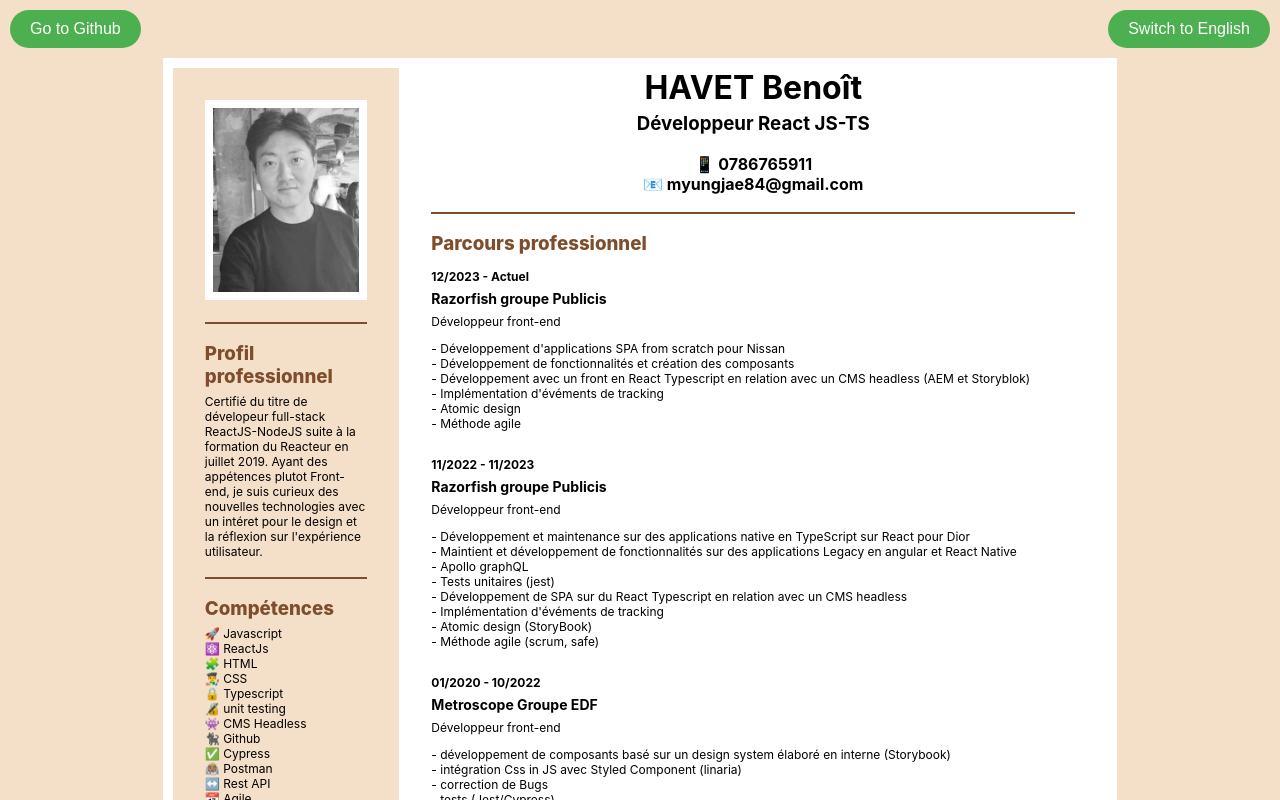
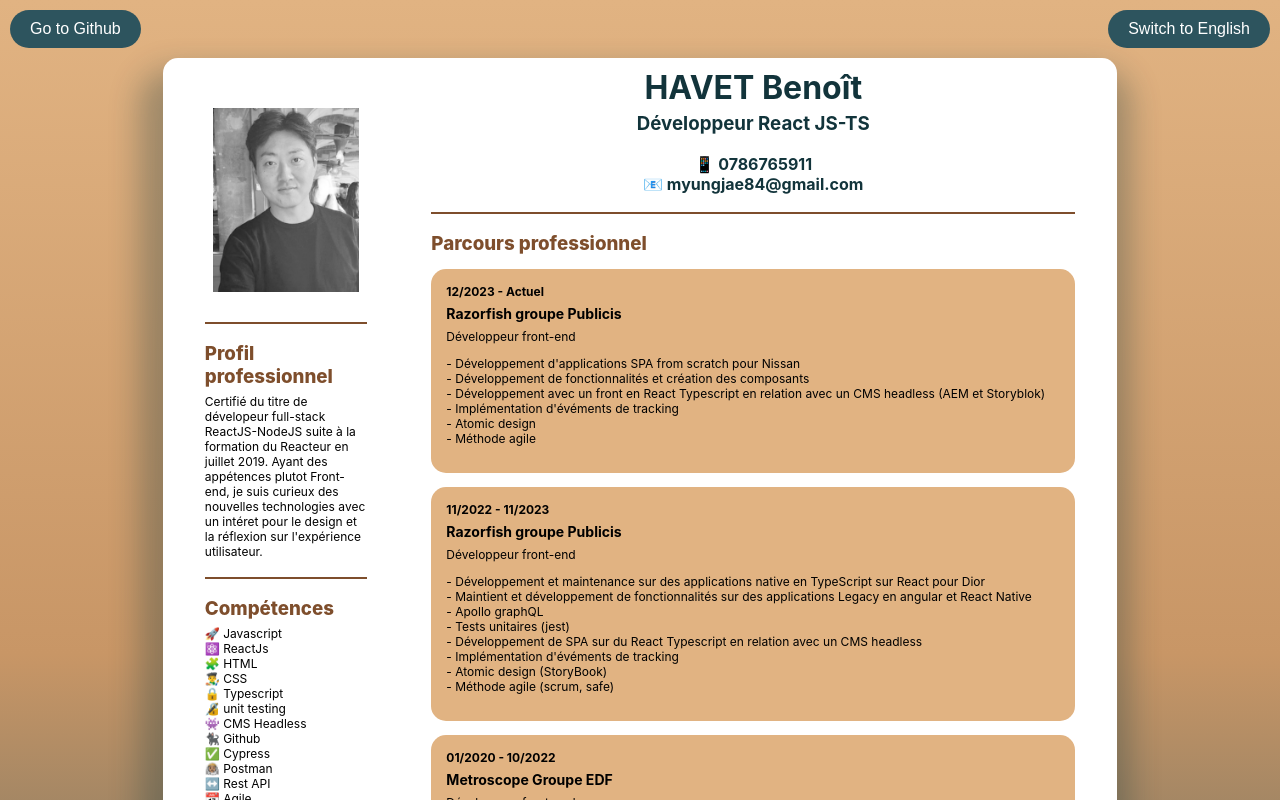
Before and after one commit to BENOITHAVETlmj/resume-2024, a React (Create React App) app: page / in a window 1280 px wide. Shown: the top 800 px of the page. Built offline with nearby package versions, Linux system fonts and the light colour scheme.

Commit message:
add some style based on color palette

```diff
--- a/src/App.tsx
+++ b/src/App.tsx
@@ -10,7 +10,6 @@ import { Background, Career, Data, LanguageSkill } from "./types/global";
 
 const Wrapper = styled.div`
   height: 100%;
-  background: #f4dfc8;
   display: flex;
   justify-content: center;
 `;
@@ -26,7 +25,6 @@ const LoadingWrapper = styled.div`
   display: flex;
   justify-content: center;
   align-items: center;
-  background: #f4eae0;
   font-size: 2rem;
   color: #333;
 `;
@@ -38,7 +36,7 @@ const ButtonWrapper = styled.div`
 
 const Button = styled.button`
   padding: 10px 20px;
-  background-color: #4caf50;
+  background-color: #2d545e;
   color: white;
   border: none;
   border-radius: 25px;
@@ -47,7 +45,7 @@ const Button = styled.button`
   margin: 10px;
 
   &:hover {
-    background-color: #45a049;
+    background-color: #12343b;
   }
 `;
 
--- a/src/component/Container.tsx
+++ b/src/component/Container.tsx
@@ -5,6 +5,9 @@ const Wrapper = styled.div`
   display: flex;
   padding: 10px;
   width: 50%;
+  border-radius: 15px;
+  margin-bottom: 50px;
+  box-shadow: -5px 30px 30px 19px rgba(18, 52, 59, 0.3);
   @media (max-width: 1700px) {
     width: 60%;
   }
--- a/src/component/Header.tsx
+++ b/src/component/Header.tsx
@@ -1,7 +1,6 @@
 import { styled } from "styled-components";
 
 const Wrapper = styled.div`
-  background: white;
   padding: 0 1em;
   display: flex;
   flex-direction: column;
@@ -9,6 +8,7 @@ const Wrapper = styled.div`
     transform: scale(0.6);
     text-align: center;
   }
+  color: #12343b;
 `;
 
 const Name = styled.h1`
@@ -27,9 +27,6 @@ const JobTitle = styled.h3`
   display: flex;
   margin-left: auto;
   margin-right: auto;
-  @media (max-width: 540px) {
-    text-align: center;
-  }
 `;
 
 const Contact = styled.span`
--- a/src/component/Section.tsx
+++ b/src/component/Section.tsx
@@ -5,6 +5,9 @@ const Wrapper = styled.div`
   padding: 0 2em;
   &.side-panel {
     max-width: 220px;
+  }
+  @media (max-width: 540px) {
+    padding: 0 1em;
   }
 `;
 
--- a/src/component/SidePanel.tsx
+++ b/src/component/SidePanel.tsx
@@ -1,7 +1,6 @@
 import { styled } from "styled-components";
 
 const Wrapper = styled.div`
-  background: #f4dfc8;
   color: #000000;
 `;
 
--- a/src/component/SubSection.tsx
+++ b/src/component/SubSection.tsx
@@ -8,6 +8,9 @@ const Wrapper = styled.div`
   }
   row-gap: 0.2em;
   margin-top: 14px;
+  background: #e1b382;
+  padding: 15px;
+  border-radius: 15px;
 `;
 
 const Date = styled.span`
--- a/src/index.css
+++ b/src/index.css
@@ -5,10 +5,19 @@ body {
     sans-serif;
   -webkit-font-smoothing: antialiased;
   -moz-osx-font-smoothing: grayscale;
-  background: #f4dfc8;
 }
 
 code {
   font-family: source-code-pro, Menlo, Monaco, Consolas, 'Courier New',
     monospace;
 }
+
+#root {
+  background: linear-gradient(
+      to bottom,
+      #e1b382, /* Sand Tan */
+      #c89666, /* Sand Tan Shadow */
+      #2d545e, /* Night Blue */
+      #12343b  /* Night Blue Shadow */
+  );
+}
```
